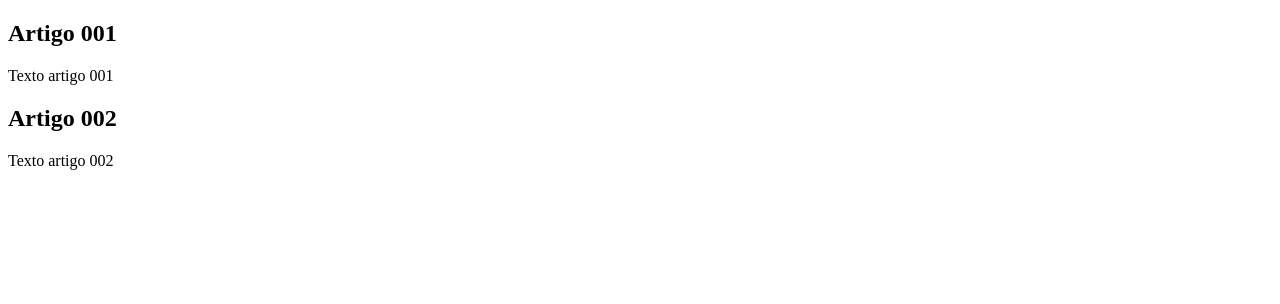
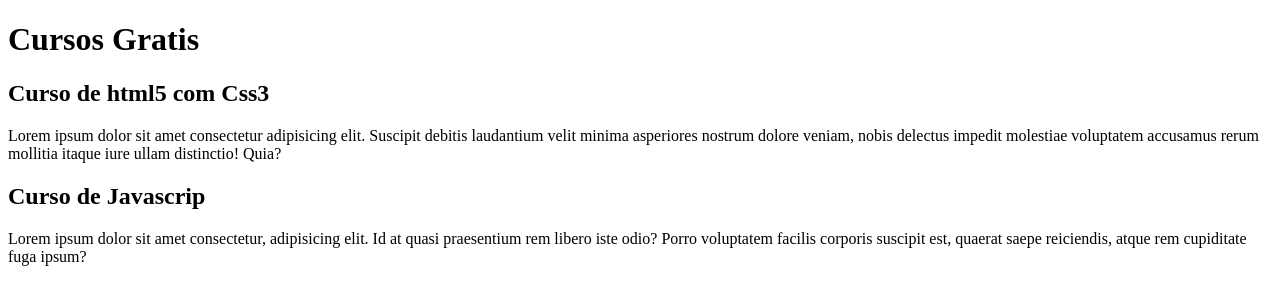
Before and after one commit to EvertonSantosSilva/projeto-site, a plain HTML site: page index.html in a window 1280 px wide. Drawn offline with Linux system fonts and the light colour scheme.

Commit message:
Comitei o conteúdo

```diff
--- a/index.html
+++ b/index.html
@@ -11,15 +11,17 @@
 <body>
     <main>
         <header>
-            <article>
-                <h2> Artigo 001 </h2>
-                <p>Texto artigo 001</p>
-            </article>
-            <article>
-                <h2>Artigo 002</h2>
-                <p>Texto artigo 002</p>
-            </article>
+            <h1>Cursos Gratis</h1>
         </header>
+        <article>
+            <h2> Curso de html5 com Css3 </h2>
+            <p>Lorem ipsum dolor sit amet consectetur adipisicing elit. Suscipit debitis laudantium velit minima asperiores nostrum dolore veniam, nobis delectus impedit molestiae voluptatem accusamus rerum mollitia itaque iure ullam distinctio! Quia?</p>
+        </article>
+        <article>
+            <h2>Curso de Javascrip</h2>
+            <p>Lorem ipsum dolor sit amet consectetur, adipisicing elit. Id at quasi praesentium rem libero iste odio? Porro voluptatem facilis corporis suscipit est, quaerat saepe reiciendis, atque rem cupiditate fuga ipsum?</p>
+        </article>
+
     </main>
 </body>
 
```
